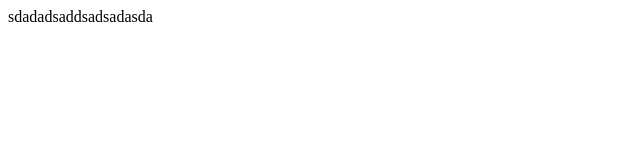
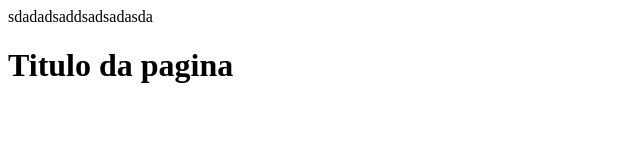
Before and after one commit to AliSSaad/primeiroprojeto, a plain HTML site: page index.html in a window 1280 px wide. Shown: the whole page, without its empty margins (0-640 px from the left). Drawn offline with Linux system fonts and the light colour scheme.

Commit message:
Update index.html

```diff
--- a/index.html
+++ b/index.html
@@ -6,6 +6,7 @@
     <title>dsdasdadsadasdsadadsdsadaqwedwqeqwsadsdd</title>
 </head>
 <body>
-    sdadadsaddsadsadasda
+sdadadsaddsadsadasda
+<h1>Titulo da pagina</h1>
 </body>
 </html>
```
